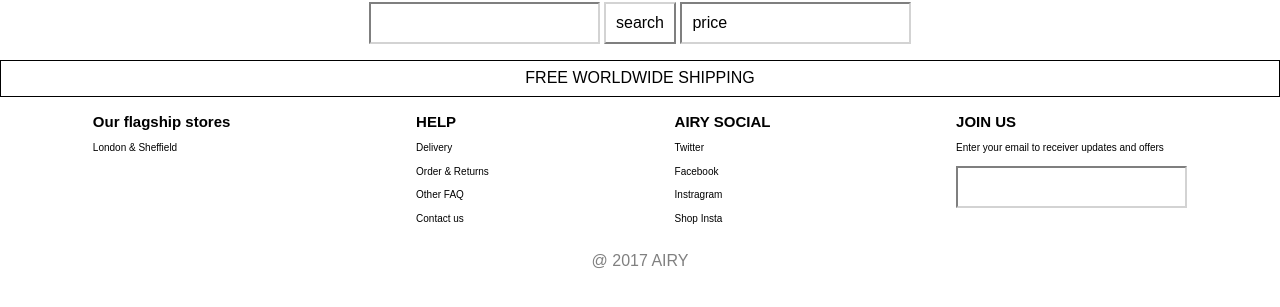
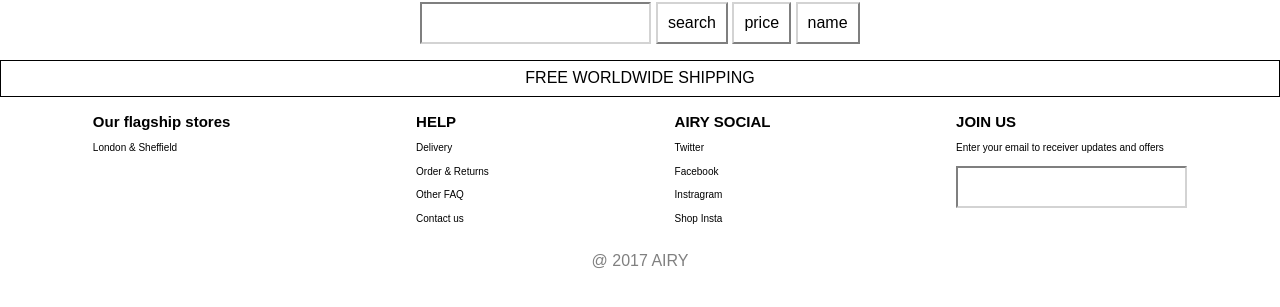
Before and after one commit to airyhq-g2/airy-shop, a Django app: page /catalogue/ in a window 1280 px wide. Shown: the part 78-385 px from the top of the page. Run offline with Django 3.2, Linux system fonts and the light colour scheme; data that the repository does not hold is empty.

Commit message:
make button for search by in catalogue.html

```diff
--- a/main/templates/main/catalogue.html
+++ b/main/templates/main/catalogue.html
@@ -11,7 +11,8 @@
 		<form action="{% url 'main:catalogue' %}" method="GET">
 			<input type="text" name="q">
 			<input type="submit" value="search">
-			<input type="searchByPrice" value="price">
+			<input type="submit" value="price">
+			<input type="submit" value="name">
 		</form>
         {% for product in object_list %}
             <div class="product-item">
```
